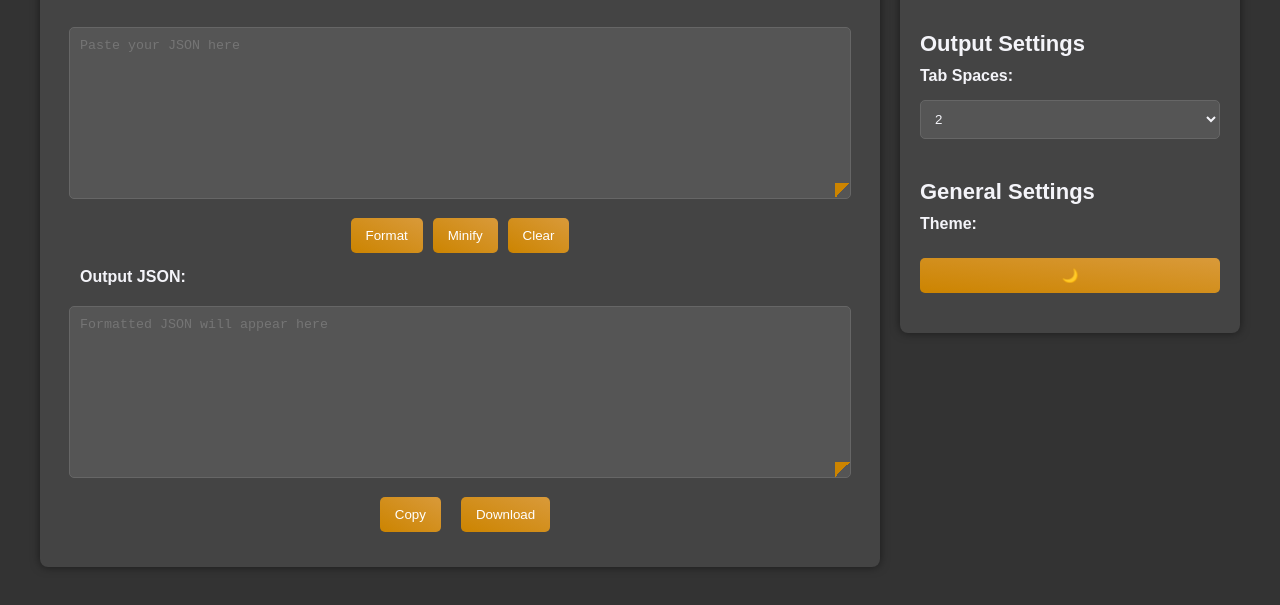
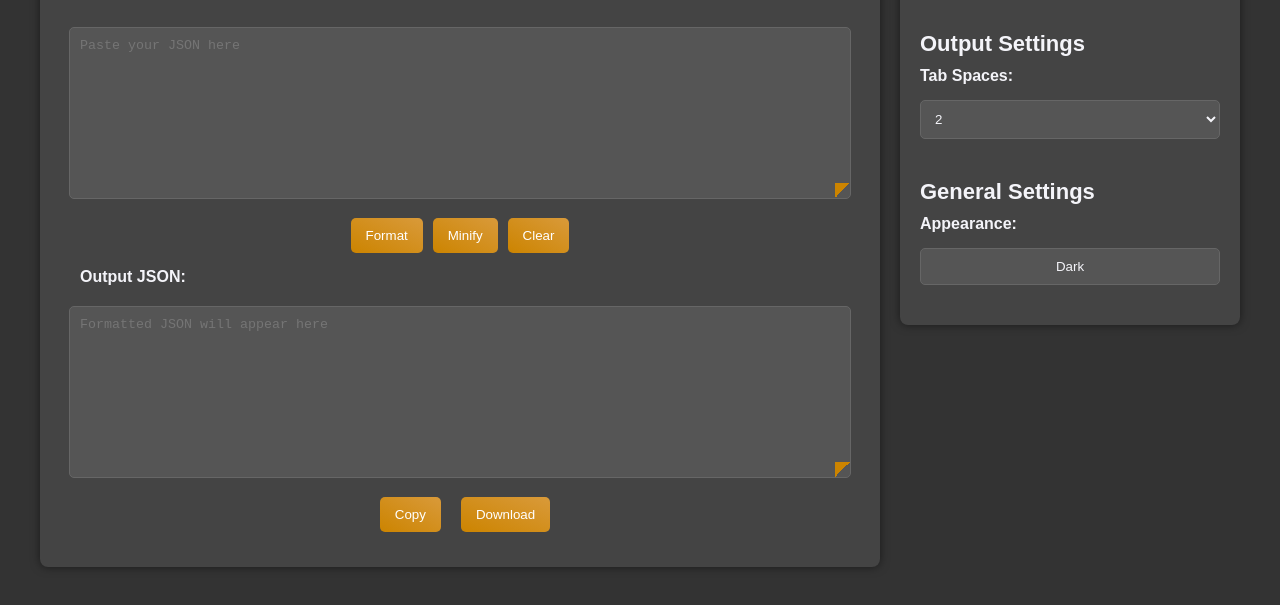
Before and after one commit to ameysh/sleek-json, a website: page index.html in a window 1280 px wide. Shown: the part 185-790 px from the top of the page. Drawn offline with nearby package versions, Linux system fonts and the light colour scheme.

Commit message:
Update theme toggle button for improved clarity and styling

```diff
--- a/index.html
+++ b/index.html
@@ -70,8 +70,8 @@
         <div class="section">
           <div class="section-title">General Settings</div>
           <div class="option-group">
-            <label for="themeToggle">Theme:</label>
-            <button id="themeToggle" onclick="toggleTheme()">🌙</button>
+            <label for="themeToggle">Appearance:</label>
+            <button id="themeToggle" onclick="toggleTheme()">Dark</button>
           </div>
         </div>
       </div>
--- a/script.js
+++ b/script.js
@@ -78,8 +78,8 @@ function clearInput() {
 function toggleTheme() {
   document.body.classList.toggle("dark");
   themeToggle.textContent = document.body.classList.contains("dark")
-    ? "🌙"
-    : "☀️";
+    ? "Dark"
+    : "Light";
 }
 
 copyButton.addEventListener("click", () => {
--- a/styles/styles.css
+++ b/styles/styles.css
@@ -111,25 +111,28 @@ body.dark button:hover {
 }
 
 #themeToggle {
-  padding: 10px 15px;
-  border: none;
+  padding: 10px;
+  border: 1px solid #ddd;
   border-radius: 5px;
-  background: linear-gradient(to top right, #ffa500, #fbc054);
-  color: white;
+  background: #fff;
+  color: #333;
   cursor: pointer;
-  margin-top: 10px;
 }
 
 body.dark #themeToggle {
-  background: linear-gradient(to top right, #cc8400, #d99a3a);
+  background: #555;
+  color: #f4f4f9;
+  border: 1px solid #666;
 }
 
 #themeToggle:hover {
-  background: linear-gradient(to top right, #ff8c00, #fba034);
+  background: #f4f4f9;
+  color: #333;
 }
 
 body.dark #themeToggle:hover {
-  background: linear-gradient(to top right, #b36b00, #c4882a);
+  background: #666;
+  color: #f4f4f9;
 }
 
 .error {
```
